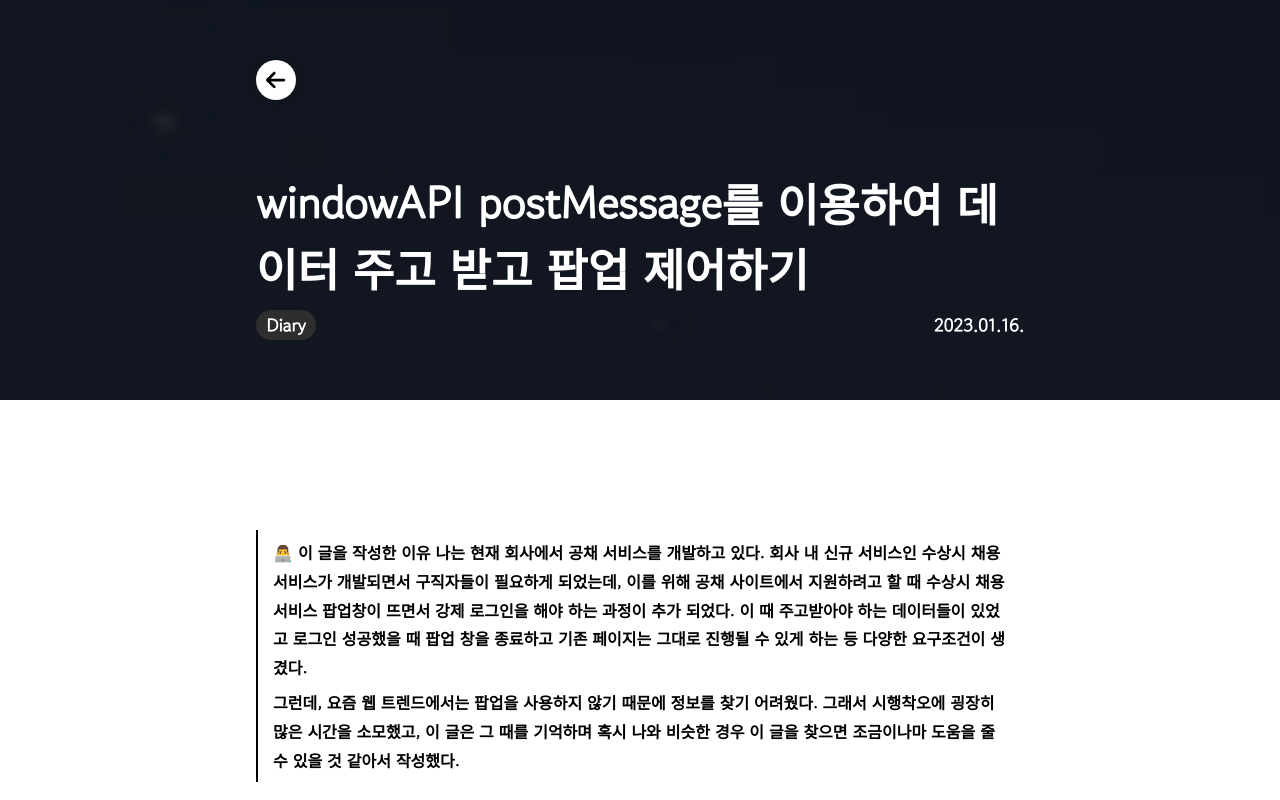
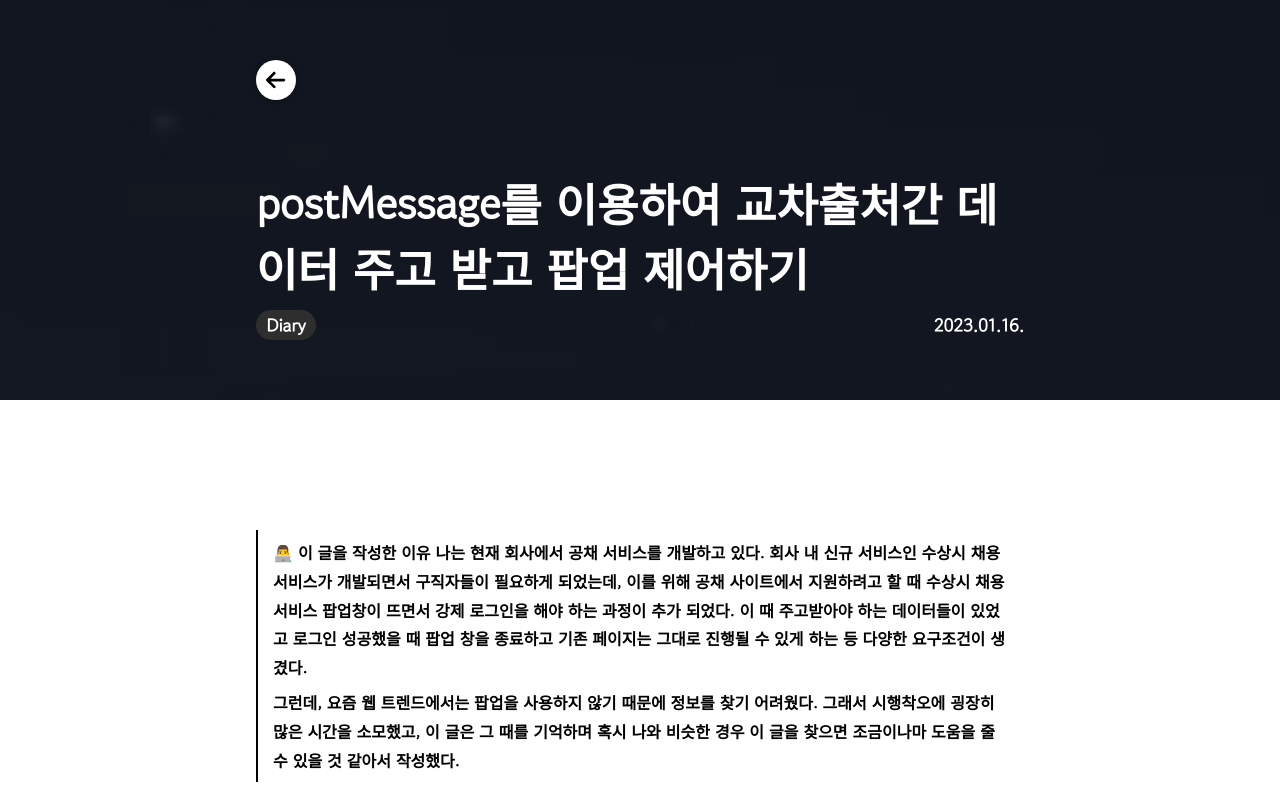
Before and after one commit to joker77z/joker77z.github.io, a Gatsby site: page /TrobuleShooting/interlock_use_message/ in a window 1280 px wide. Shown: the top 800 px of the page. Built offline with nearby package versions, Linux system fonts and the light colour scheme; Gatsby itself is replaced by a stand-in of ours; some packages are replaced by stand-ins of ours.

Commit message:
posting..

```diff
--- a/contents/TrobuleShooting/interlock_use_message.md
+++ b/contents/TrobuleShooting/interlock_use_message.md
@@ -1,6 +1,6 @@
 ---
 date: '2023-01-16'
-title: 'windowAPI postMessage를 이용하여 데이터 주고 받고 팝업 제어하기'
+title: 'postMessage를 이용하여 교차출처간 데이터 주고 받고 팝업 제어하기'
 categories: ['Diary']
 summary: '별거 아닐 것 같았던 일에서 많은 배움을 얻었다.'
 thumbnail: '../images/image-20230101171834438.png'
```
